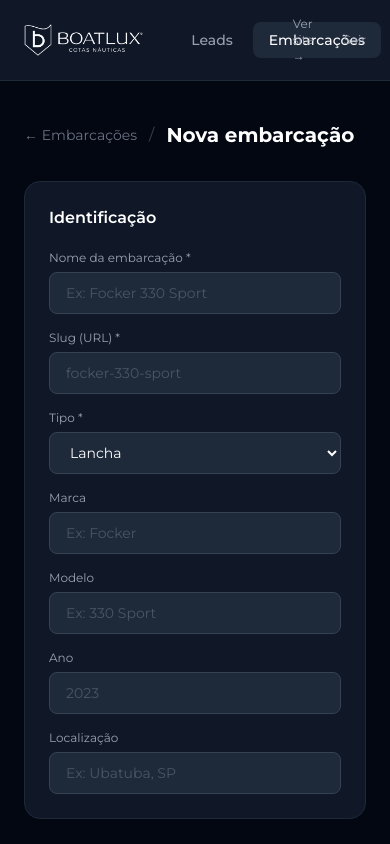
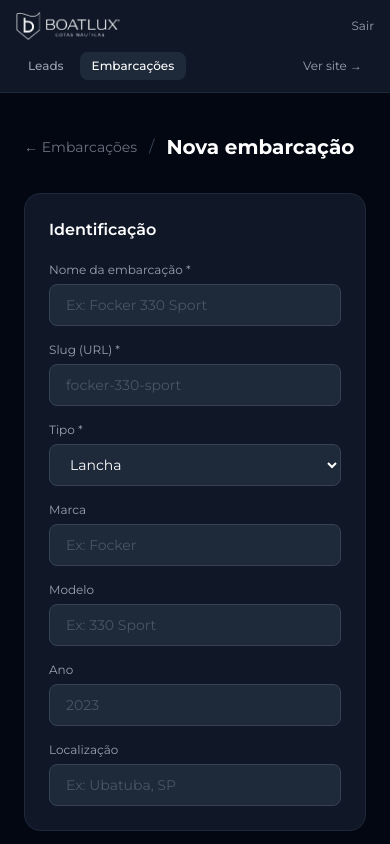
Before and after one commit to sharkgroup012/site-boatlux, a Next.js app: page /admin/embarcacoes/nova in a window 390 px wide. Shown: the top 844 px of the page. Built offline with nearby package versions, Linux system fonts and the light colour scheme; no server answers.

Commit message:
Admin: improve responsiveness for mobile devices

```diff
--- a/app/admin/leads/page.tsx
+++ b/app/admin/leads/page.tsx
@@ -23,10 +23,10 @@ export default async function LeadsPage() {
   return (
     <>
       <AdminNav />
-      <main className="max-w-7xl mx-auto px-6 py-10">
-        <div className="flex items-center justify-between mb-8">
+      <main className="max-w-7xl mx-auto px-4 sm:px-6 py-8 sm:py-10">
+        <div className="flex items-center justify-between mb-6 sm:mb-8">
           <div>
-            <h1 className="text-2xl font-bold text-white">Leads</h1>
+            <h1 className="text-xl sm:text-2xl font-bold text-white">Leads</h1>
             <p className="text-gray-400 text-sm mt-1">
               {leads?.length ?? 0} leads capturados
             </p>
@@ -38,7 +38,8 @@ export default async function LeadsPage() {
         )}
 
         <div className="bg-gray-900 border border-gray-800 rounded-2xl overflow-hidden">
-          <table className="w-full text-sm">
+          <div className="overflow-x-auto">
+          <table className="w-full text-sm min-w-[640px]">
             <thead>
               <tr className="border-b border-gray-800">
                 <th className="text-left px-6 py-4 text-gray-400 font-medium">Nome</th>
@@ -100,6 +101,7 @@ export default async function LeadsPage() {
               )}
             </tbody>
           </table>
+          </div>
         </div>
       </main>
     </>
--- a/components/AdminNav.tsx
+++ b/components/AdminNav.tsx
@@ -22,39 +22,48 @@ export default function AdminNav() {
   ];
 
   return (
-    <nav className="bg-gray-900 border-b border-gray-800 px-6 py-4 flex items-center justify-between">
-      <div className="flex items-center gap-8">
-        <Image src="/images/logo_white.png" alt="Boatlux" width={120} height={32} className="h-8 w-auto" />
-        <div className="flex gap-1">
-          {links.map((link) => (
-            <Link
-              key={link.href}
-              href={link.href}
-              className={`px-4 py-2 rounded-lg text-sm font-medium transition-colors ${
-                pathname.startsWith(link.href)
-                  ? "bg-gray-800 text-white"
-                  : "text-gray-400 hover:text-white"
-              }`}
-            >
-              {link.label}
-            </Link>
-          ))}
+    <nav className="bg-gray-900 border-b border-gray-800 px-4 sm:px-6 py-3">
+      {/* Row 1: logo + actions */}
+      <div className="flex items-center justify-between">
+        <Image src="/images/logo_white.png" alt="Boatlux" width={120} height={32} className="h-7 sm:h-8 w-auto" />
+        <div className="flex items-center gap-3 sm:gap-4">
+          <Link
+            href="/"
+            target="_blank"
+            className="text-gray-400 hover:text-white text-xs transition-colors hidden sm:inline"
+          >
+            Ver site →
+          </Link>
+          <button
+            onClick={handleLogout}
+            className="text-gray-400 hover:text-red-400 text-xs transition-colors"
+          >
+            Sair
+          </button>
         </div>
       </div>
-      <div className="flex items-center gap-4">
+      {/* Row 2: nav links */}
+      <div className="flex gap-1 mt-3">
+        {links.map((link) => (
+          <Link
+            key={link.href}
+            href={link.href}
+            className={`px-3 sm:px-4 py-1.5 sm:py-2 rounded-lg text-xs sm:text-sm font-medium transition-colors ${
+              pathname.startsWith(link.href)
+                ? "bg-gray-800 text-white"
+                : "text-gray-400 hover:text-white"
+            }`}
+          >
+            {link.label}
+          </Link>
+        ))}
         <Link
           href="/"
           target="_blank"
-          className="text-gray-400 hover:text-white text-xs transition-colors"
+          className="sm:hidden ml-auto px-3 py-1.5 text-xs text-gray-400 hover:text-white transition-colors"
         >
           Ver site →
         </Link>
-        <button
-          onClick={handleLogout}
-          className="text-gray-400 hover:text-red-400 text-xs transition-colors"
-        >
-          Sair
-        </button>
       </div>
     </nav>
   );
--- a/components/BoatForm.tsx
+++ b/components/BoatForm.tsx
@@ -252,7 +252,7 @@ export default function BoatForm({ initialData, boatId }: Props) {
             <label className={labelClass}>Cotas disponíveis</label>
             <input type="number" value={form.quota_available ?? 0} onChange={(e) => set("quota_available", Number(e.target.value))} className={inputClass} placeholder="4" />
           </div>
-          <div className="flex items-center gap-6">
+          <div className="flex flex-wrap gap-4 sm:gap-6">
             <label className="flex items-center gap-2 cursor-pointer">
               <input type="checkbox" checked={form.available ?? true} onChange={(e) => set("available", e.target.checked)} className="accent-yellow-500 w-4 h-4" />
               <span className="text-sm text-gray-300">Disponível para venda</span>
@@ -329,29 +329,29 @@ export default function BoatForm({ initialData, boatId }: Props) {
 
       {error && <p className="text-red-400 text-sm">{error}</p>}
 
-      <div className="flex items-center justify-between">
+      <div className="flex flex-col-reverse sm:flex-row sm:items-center sm:justify-between gap-3">
         {isEditing && (
           <button
             type="button"
             onClick={handleDelete}
             disabled={deleting}
-            className="bg-red-500/10 hover:bg-red-500/20 text-red-400 border border-red-500/30 font-medium px-5 py-2.5 rounded-lg text-sm transition-colors disabled:opacity-50"
+            className="bg-red-500/10 hover:bg-red-500/20 text-red-400 border border-red-500/30 font-medium px-5 py-2.5 rounded-lg text-sm transition-colors disabled:opacity-50 w-full sm:w-auto"
           >
             {deleting ? "Excluindo..." : "Excluir embarcação"}
           </button>
         )}
-        <div className={`flex gap-3 ${!isEditing ? "ml-auto" : ""}`}>
+        <div className={`flex gap-3 ${!isEditing ? "sm:ml-auto" : ""}`}>
           <button
             type="button"
             onClick={() => router.back()}
-            className="border border-gray-700 text-gray-400 hover:text-white font-medium px-5 py-2.5 rounded-lg text-sm transition-colors"
+            className="flex-1 sm:flex-none border border-gray-700 text-gray-400 hover:text-white font-medium px-5 py-2.5 rounded-lg text-sm transition-colors"
           >
             Cancelar
           </button>
           <button
             type="submit"
             disabled={saving || uploading}
-            className="bg-yellow-500 hover:bg-yellow-400 disabled:opacity-50 text-gray-950 font-semibold px-6 py-2.5 rounded-lg text-sm transition-colors"
+            className="flex-1 sm:flex-none bg-yellow-500 hover:bg-yellow-400 disabled:opacity-50 text-gray-950 font-semibold px-6 py-2.5 rounded-lg text-sm transition-colors"
           >
             {saving ? "Salvando..." : isEditing ? "Salvar alterações" : "Criar embarcação"}
           </button>
```
